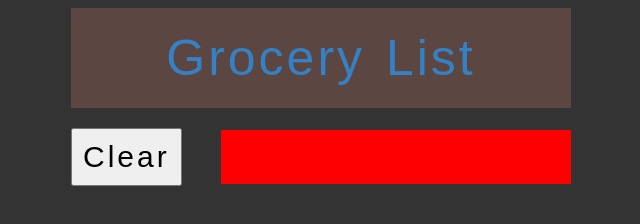
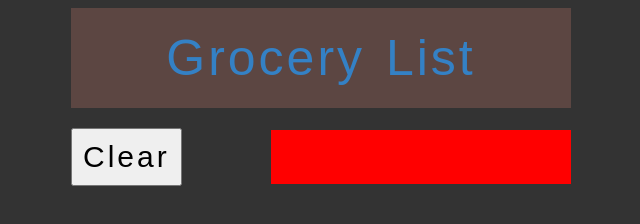
Before and after one commit to eltaep/grocery-list, a plain HTML site: page index.html in a window 1280 px wide. Shown: the whole page, without its empty margins (319-959 px from the left). Drawn offline with Linux system fonts and the light colour scheme.

Commit message:
Update style.css

```diff
--- a/style.css
+++ b/style.css
@@ -60,6 +60,8 @@ body {
 box-sizing: border-box;
 position: absolute;
 right: 0%;
+    max-width: 60%;
+
 
 
 }
```
